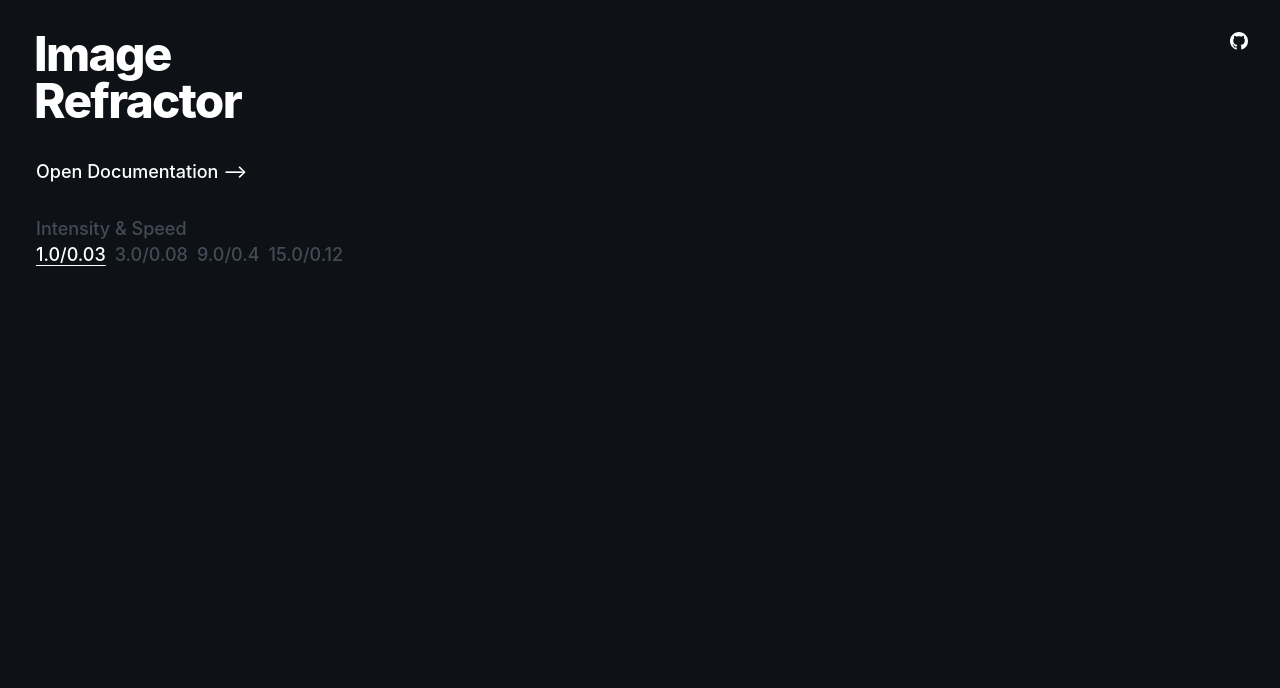
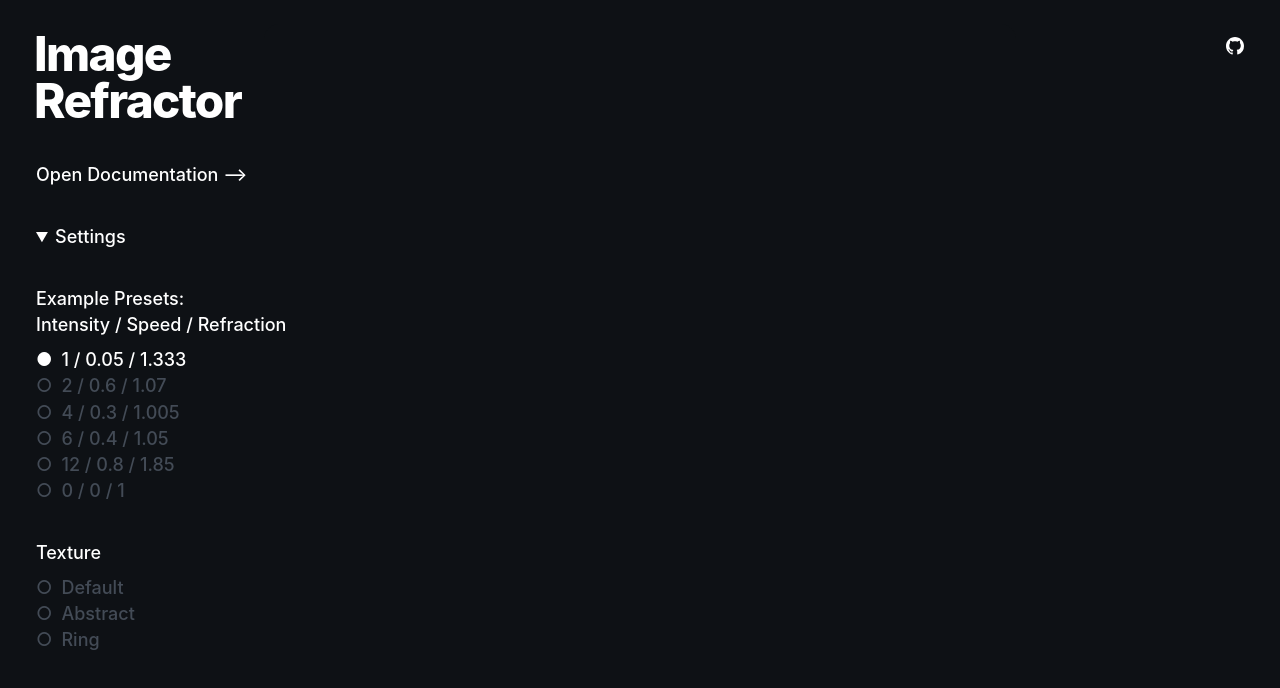
Before and after one commit to marcantondahmen/image-refractor, a website built with webpack: page demo/index.html in a window 1280 px wide. Built offline with nearby package versions, Linux system fonts and the light colour scheme; a web font is replaced by a local one; what glslCanvas would draw is missing.

Commit message:
update demo

```diff
--- a/demo/RefractorPreset.ts
+++ b/demo/RefractorPreset.ts
@@ -6,8 +6,9 @@ export class RefractorPresetComponent extends HTMLElement {
 	connectedCallback(): void {
 		const speed = this.getAttribute('speed') || '0.05';
 		const intensity = this.getAttribute('intensity') || '1.0';
+		const refract = this.getAttribute('refract') || '1.333';
 
-		this.textContent = `${intensity}/${speed}`;
+		this.textContent = `${intensity} / ${speed} / ${refract}`;
 
 		this.addEventListener('click', (event: Event) => {
 			const button = event.target;
@@ -23,10 +24,10 @@ export class RefractorPresetComponent extends HTMLElement {
 
 			updated.setAttribute('width', current.getAttribute('width'));
 			updated.setAttribute('height', current.getAttribute('height'));
-			updated.setAttribute('refract', current.getAttribute('refract'));
 			updated.setAttribute('src', current.getAttribute('src'));
 			updated.setAttribute('speed', speed);
 			updated.setAttribute('intensity', intensity);
+			updated.setAttribute('refract', refract);
 
 			current.replaceWith(updated);
 		});
--- /dev/null
+++ b/demo/SwapImage.ts
@@ -0,0 +1,35 @@
+export class SwapImageComponent extends HTMLElement {
+	constructor() {
+		super();
+	}
+
+	connectedCallback(): void {
+		this.addEventListener('click', (event: Event) => {
+			const button = event.target;
+
+			Array.from(document.querySelectorAll('swap-image')).forEach(
+				(item) => {
+					item.classList.toggle('active', item === button);
+				},
+			);
+
+			const src = this.getAttribute('src');
+			const current = document.querySelector('image-refractor');
+			const updated = document.createElement('image-refractor');
+
+			updated.setAttribute('src', src);
+			updated.setAttribute('width', current.getAttribute('width'));
+			updated.setAttribute('height', current.getAttribute('height'));
+			updated.setAttribute('speed', current.getAttribute('speed'));
+			updated.setAttribute(
+				'intensity',
+				current.getAttribute('intensity'),
+			);
+			updated.setAttribute('refract', current.getAttribute('refract'));
+
+			current.replaceWith(updated);
+		});
+	}
+}
+
+customElements.define('swap-image', SwapImageComponent);
--- a/demo/index.html
+++ b/demo/index.html
@@ -32,8 +32,8 @@
 				width="1000"
 				height="1000"
 				refract="1.333"
-				speed="0.03"
-				intensity="1.0"
+				speed="0.05"
+				intensity="1"
 				src="assets/demo.png"
 			></image-refractor>
 			<main>
@@ -46,28 +46,63 @@
 						Open Documentation ⟶
 					</a>
 				</p>
+				<details open>
+					<summary>Settings</summary>
 					<div>
-					<label>Intensity & Speed</label>
 						<div class="presets">
+							<label>
+								Example Presets:
+								<br />
+								Intensity / Speed / Refraction
+							</label>
 							<refractor-preset
 								class="active"
-							intensity="1.0"
-							speed="0.03"
+								intensity="1"
+								speed="0.05"
+								refract="1.333"
 							></refractor-preset>
 							<refractor-preset
-							intensity="3.0"
-							speed="0.08"
+								speed="0.6"
+								refract="1.07"
+								intensity="2"
 							></refractor-preset>
 							<refractor-preset
-							intensity="9.0"
-							speed="0.4"
+								speed="0.3"
+								refract="1.005"
+								intensity="4"
 							></refractor-preset>
 							<refractor-preset
-							intensity="15.0"
-							speed="0.12"
+								intensity="6"
+								speed="0.4"
+								refract="1.05"
+							></refractor-preset>
+							<refractor-preset
+								intensity="12"
+								speed="0.8"
+								refract="1.85"
+							></refractor-preset>
+							<refractor-preset
+								intensity="0"
+								speed="0"
+								refract="1"
 							></refractor-preset>
 						</div>
+						<div class="presets">
+							<label>Texture</label>
+							<swap-image src="assets/demo.png"
+								>Default</swap-image
+							>
+							<swap-image
+								src="https://source.unsplash.com/nCdBlbqlj4E/800x800"
+								>Abstract</swap-image
+							>
+							<swap-image
+								src="https://source.unsplash.com/Jzf8cyxg76g/800x800"
+								>Ring</swap-image
+							>
 						</div>
+					</div>
+				</details>
 			</main>
 		</div>
 		<a
--- a/demo/index.ts
+++ b/demo/index.ts
@@ -1,4 +1,5 @@
 import 'modern-normalize/modern-normalize.css';
 import './styles.less';
 import './RefractorPreset';
+import './SwapImage';
 import '../src';
--- a/demo/styles.less
+++ b/demo/styles.less
@@ -28,6 +28,7 @@ body {
 	font-family: 'Inter';
 	font-size: 18px;
 	font-weight: 540;
+	line-height: 1.45;
 
 	@media (max-width: 500px) {
 		font-size: 16px;
@@ -47,20 +48,17 @@ canvas {
 }
 
 image-refractor {
-	width: 100vmin;
-	height: 100vmin;
-
-	@media (max-width: 500px) {
-		width: 120vmin;
-		height: 120vmin;
-	}
+	width: 94vmin;
+	height: 94vmin;
+	border-radius: 15px;
+	overflow: hidden;
 }
 
 main {
 	position: absolute;
 	display: flex;
 	flex-direction: column;
-	gap: 1rem;
+	gap: 2rem;
 	inset: 0;
 	padding: 1.7rem 2rem;
 }
@@ -73,9 +71,13 @@ h1 {
 	margin: 0;
 	margin-left: -2px;
 	font-size: 2.65rem;
-	font-weight: 780;
+	font-weight: 760;
 	letter-spacing: -0.035em;
 	line-height: 1;
+}
+
+p {
+	margin: 0;
 }
 
 a {
@@ -88,30 +90,49 @@ a {
 	}
 }
 
+summary {
+	cursor: pointer;
+}
+
+details > div {
+	display: flex;
+	flex-direction: column;
+	gap: 2rem;
+	margin-top: 2rem;
+}
+
 label {
-	color: @muted;
+	margin-bottom: 0.5rem;
 }
 
 .presets {
 	display: flex;
-	gap: 0.5rem;
-	margin-top: 0.3rem;
+	flex-direction: column;
+	align-items: start;
 }
 
+swap-image,
 refractor-preset {
 	color: @muted;
 	cursor: pointer;
 	transition: color 0.2s;
 
+	&:before {
+		content: '○';
+		padding-right: 0.5em;
+	}
+
 	&.active {
-		text-decoration: underline;
-		text-underline-offset: 4px;
 		color: #ffffff;
+
+		&:before {
+			content: '●';
+		}
 	}
 }
 
 .github {
 	position: fixed;
-	top: 1.8rem;
-	right: 1.8rem;
+	top: 2rem;
+	right: 2rem;
 }
```
Lines whose indentation alone changed are shown as unchanged.
